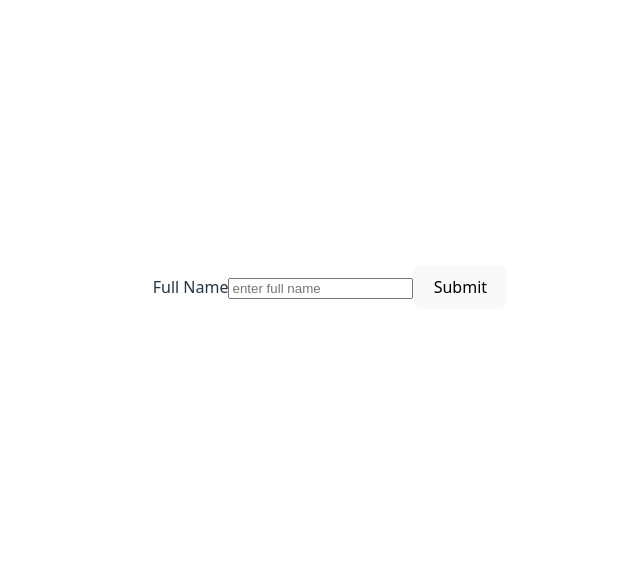
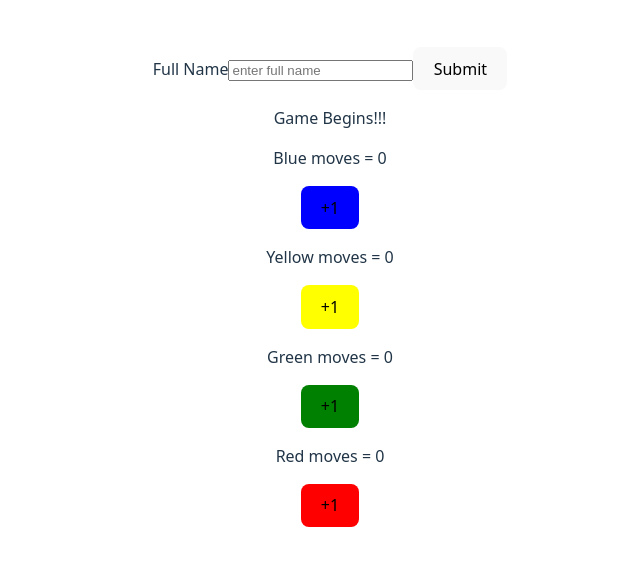
Before and after one commit to umakantchauhan/just-practice, a React (Vite) app: page / in a window 1280 px wide. Shown: the part 113-678 px from the top of the page, without its empty margins (310-950 px from the left). Built offline with nearby package versions, Linux system fonts and the light colour scheme.

Commit message:
just revising

```diff
--- a/src/App.jsx
+++ b/src/App.jsx
@@ -11,6 +11,7 @@ function App() {
   return (
     <>
     <Form/>
+    <LudoBoard/>
     </>
   )
 }
```
